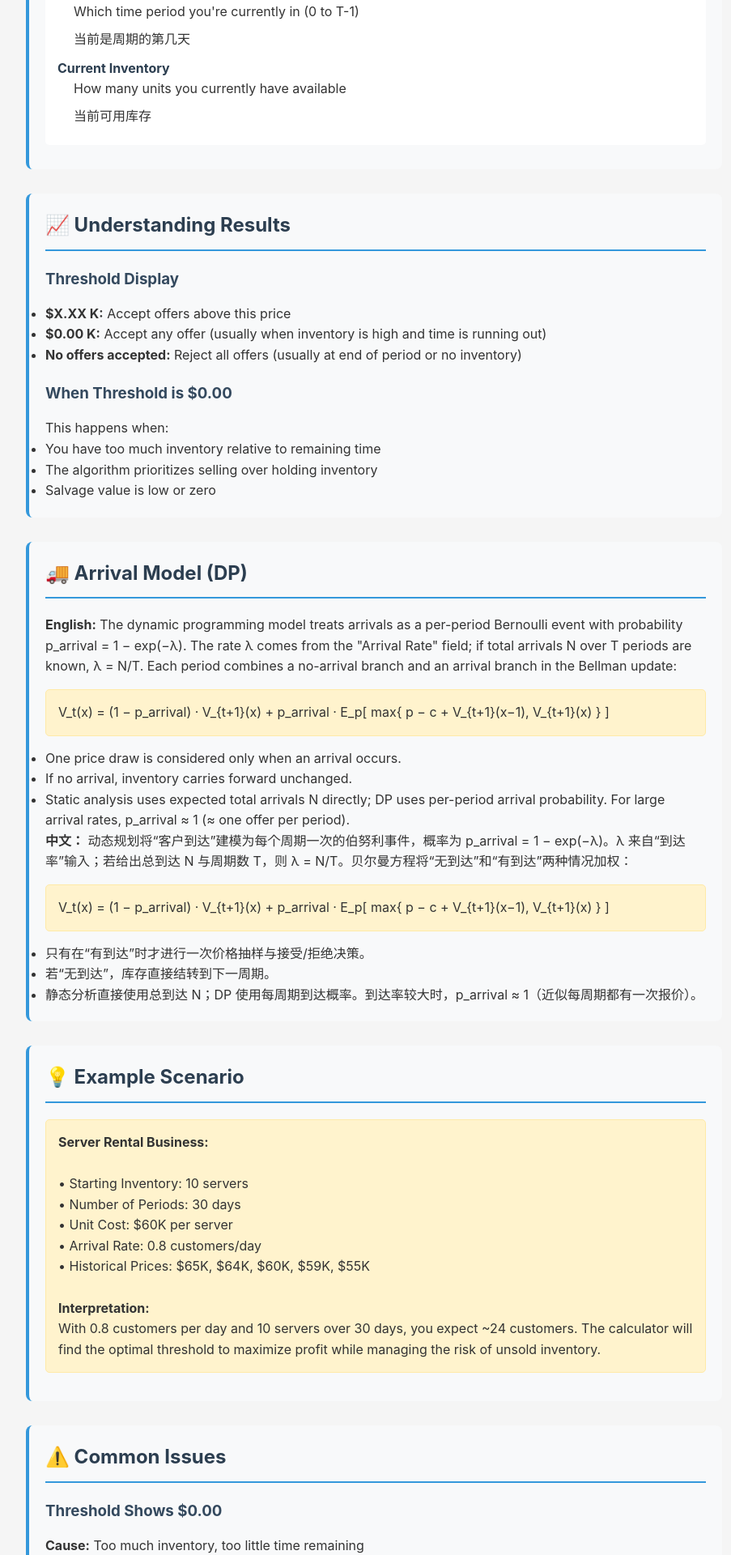
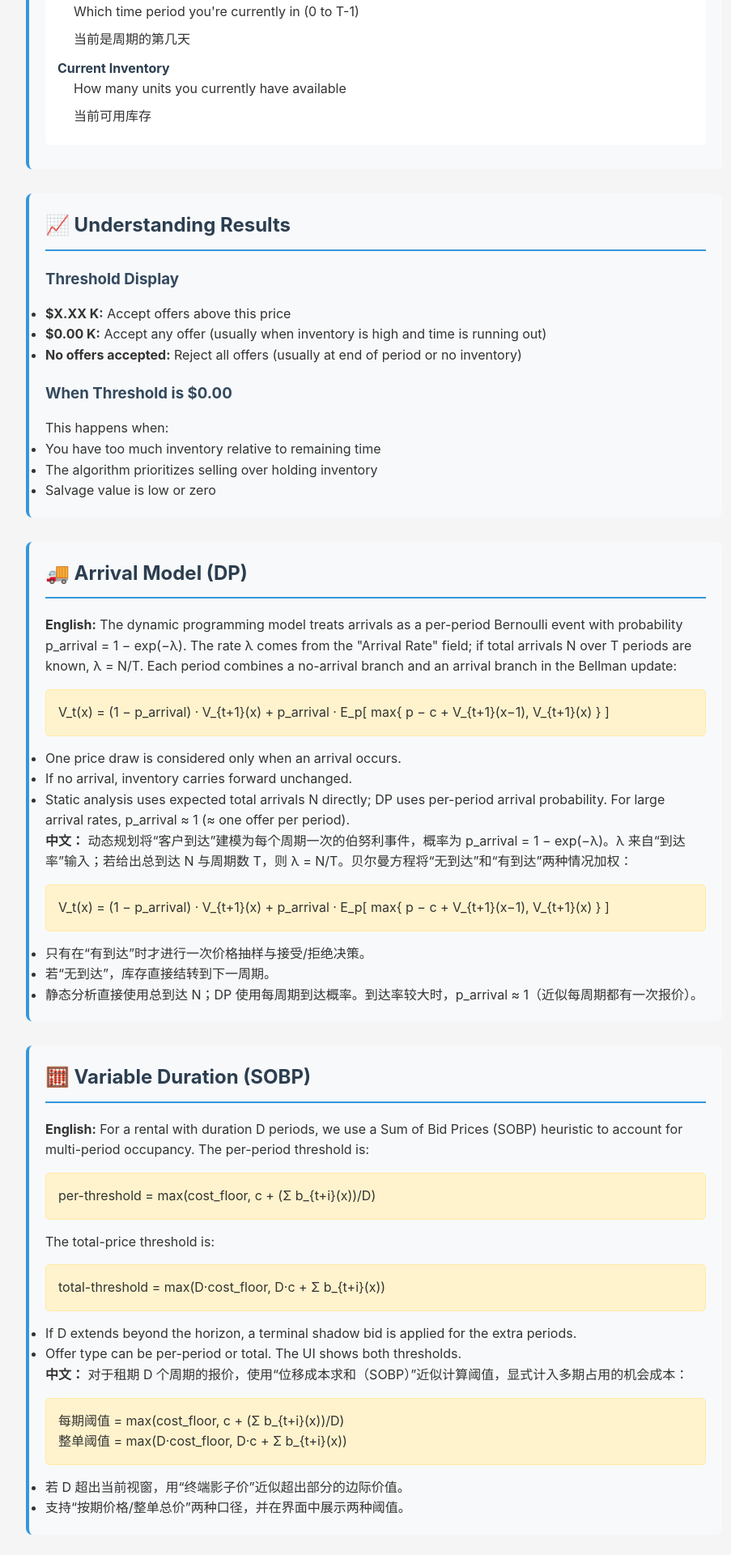
Before and after one commit to xlzhou/rental_threshold_calculator, a Flask app: page /help in a window 1280 px wide. Shown: the part 2560-4480 px from the top of the page at 81% size, without its empty margins (178-1081 px from the left). Run offline with Flask 2, Linux system fonts and the light colour scheme.

Commit message:
Add Rental Duration

```diff
--- a/app.py
+++ b/app.py
@@ -53,7 +53,7 @@ def calculate_threshold():
         prices_in = list(data['prices'])
         if unit == 'per_month':
             c = c / days_per_month
-            cost_floor_input = cost_floor_input / days_per_month if cost_floor_input is not None else None
+            cost_floor_input = cost_floor_input / days_per_month
             prices_in = [p / days_per_month for p in prices_in]
 
         config = RentalConfig(
--- a/static/js/i18n.js
+++ b/static/js/i18n.js
@@ -117,7 +117,7 @@ class I18n {
                 'arrival_rate': '每周期报价到达率：',
                 'target_leftover': '目标剩余（L*）：',
                 'failure_threshold': '失败剩余库存数：',
-                'cost_floor': '成本下限（可选）：',
+                'cost_floor': '成本下限（不填则为成本价）：',
                 'empirical_prices': '经验价格（英文逗号分隔）：',
                 'upload_csv': '或上传 CSV 文件：',
                 'calculate_threshold': '计算阈值',
@@ -151,9 +151,9 @@ class I18n {
                 'per_day': '按日',
                 'per_month': '按月',
                 'days_per_month': '每月折算天数：',
-                'current_period': '当前周期：',
+                'current_period': '当前周期（第几天）：',
                 'current_inventory': '当前库存：',
-                'rental_duration': '租期（天数）：',
+                'rental_duration': '租期（周期数）：',
                 'offer_type': '报价口径：',
                 'per_period': '按期价格',
                 'total_price': '整单总价',
--- a/templates/help.html
+++ b/templates/help.html
@@ -98,9 +98,9 @@
                     <dd>The number of units (servers) you have available at the beginning</dd>
                     <dd>起始的库存数量，这里指的是待租赁的服务器台数</dd>
 
-                    <dt>Number of Periods (T)</dt>
-                    <dd>The time horizon for your rental business (e.g., 30 days)</dd>
-                    <dd>指的是整个周期，如果你按月测算，那就是30天，如果是按年测算那就是365天</dd>
+                    <dt>Horizon Length (days)</dt>
+                    <dd>Total days in the planning horizon (e.g., 30 days)</dd>
+                    <dd>销售周期内总天数，例如：月度规划时通常取 30 天；年度规划可取 365 天</dd>
 
                     <dt>Unit Cost (c)</dt>
                     <dd>The cost per unit in thousands. This is your break-even point</dd>
@@ -220,11 +220,42 @@
         </div>
 
         <div class="help-section">
+            <h2>🧮 Variable Duration (SOBP)</h2>
+            <p><strong>English:</strong> For a rental with duration D periods, we use a Sum of Bid Prices (SOBP) heuristic to account for multi-period occupancy. The per-period threshold is:</p>
+            <div class="example-box">
+                per-threshold = max(cost_floor, c + (Σ b_{t+i}(x))/D)
+            </div>
+            <p>The total-price threshold is:</p>
+            <div class="example-box">
+                total-threshold = max(D·cost_floor, D·c + Σ b_{t+i}(x))
+            </div>
+            <ul>
+                <li>If D extends beyond the horizon, a terminal shadow bid is applied for the extra periods.</li>
+                <li>Offer type can be per-period or total. The UI shows both thresholds.</li>
+            </ul>
+            <p><strong>中文：</strong> 对于租期 D 个周期的报价，使用“位移成本求和（SOBP）”近似计算阈值，显式计入多期占用的机会成本：</p>
+            <div class="example-box">
+                每期阈值 = max(cost_floor, c + (Σ b_{t+i}(x))/D)<br>
+                整单阈值 = max(D·cost_floor, D·c + Σ b_{t+i}(x))
+            </div>
+            <ul>
+                <li>若 D 超出当前视窗，用“终端影子价”近似超出部分的边际价值。</li>
+                <li>支持“按期价格/整单总价”两种口径，并在界面中展示两种阈值。</li>
+            </ul>
+        </div>
+
+        <div class="help-section">
+            <h2>⏱️ Time Granularity Tips</h2>
+            <p><strong>English:</strong> If expected total offers N in a month greatly exceeds T, either refine the time step (increase T so per-period arrival probability p ≈ 1) or consider a future upgrade to allow multiple arrivals per period.</p>
+            <p><strong>中文：</strong> 如果月内总报价 N 远大于 T，建议细化时间粒度（增大 T，使每期 p≈1），或后续启用“期内多到达”的扩展模型。</p>
+        </div>
+
+        <div class="help-section">
             <h2>💡 Example Scenario</h2>
             <div class="example-box">
                 <strong>Server Rental Business:</strong><br><br>
                 • Starting Inventory: 10 servers<br>
-                • Number of Periods: 30 days<br>
+                • Horizon Length: 30 days<br>
                 • Unit Cost: $60K per server<br>
                 • Arrival Rate: 0.8 customers/day<br>
                 • Historical Prices: $65K, $64K, $60K, $59K, $55K<br><br>
```
Also changed, not shown: rental_threshold_calculator_dynamic.py (+65 -9 lines), static/js/app.js (+17 -2 lines), README.md, README_WEB.md.
